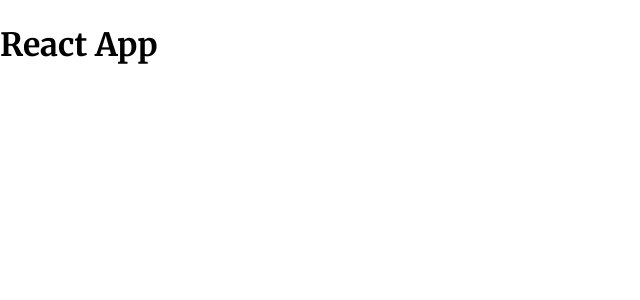
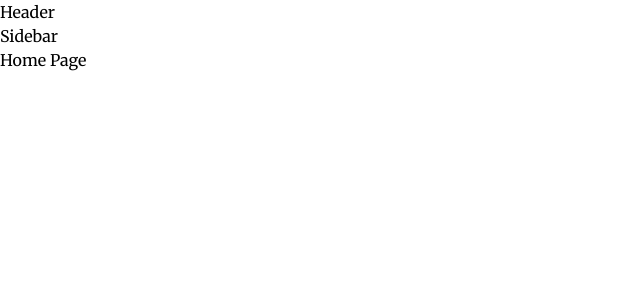
Before and after one commit to sonth38/tiktok-clone, a React (Create React App) app: page / in a window 1280 px wide. Shown: the top 300 px of the page, without its empty margins (0-640 px from the left). Built offline with nearby package versions, Linux system fonts and the light colour scheme.

Commit message:
setup and config react-router-dom

```diff
--- a/package.json
+++ b/package.json
@@ -11,6 +11,7 @@
     "react": "^18.3.1",
     "react-app-rewired": "^2.2.1",
     "react-dom": "^18.3.1",
+    "react-router-dom": "^6.24.1",
     "react-scripts": "5.0.1",
     "web-vitals": "^2.1.4"
   },
--- a/src/App.js
+++ b/src/App.js
@@ -1,9 +1,38 @@
+import { BrowserRouter as Router, Routes, Route } from 'react-router-dom';
+import { publicRoutes } from './routes';
+import { DefaultLayout } from './Layouts';
+import { Fragment } from 'react';
+
 function App() {
-  return (
-    <div className="App">
-      <h1>React App</h1>
-    </div>
-  );
+    return (
+        <Router>
+            <div className="App">
+                <Routes>
+                    {publicRoutes.map((route, index) => {
+                        const Page = route.component;
+                        let Layout = DefaultLayout;
+                        if (route.layout) {
+                            Layout = route.layout;
+                        } else if (route.layout === null) {
+                            Layout = Fragment;
+                        }
+
+                        return (
+                            <Route
+                                key={index}
+                                path={route.path}
+                                element={
+                                    <Layout>
+                                        <Page />
+                                    </Layout>
+                                }
+                            />
+                        );
+                    })}
+                </Routes>
+            </div>
+        </Router>
+    );
 }
 
 export default App;
--- /dev/null
+++ b/src/Layouts/DefaultLayout/Sidebar/index.js
@@ -0,0 +1,5 @@
+function Sidebar() {
+    return <div>Sidebar</div>;
+}
+
+export default Sidebar;
--- /dev/null
+++ b/src/Layouts/DefaultLayout/index.js
@@ -0,0 +1,16 @@
+import Header from '~/Layouts/components/Header';
+import Sidebar from './Sidebar';
+
+function DefaultLayout({ children }) {
+    return (
+        <div className="">
+            <Header />
+            <div className="container">
+                <Sidebar />
+                <div className="content">{children}</div>
+            </div>
+        </div>
+    );
+}
+
+export default DefaultLayout;
--- /dev/null
+++ b/src/Layouts/HeaderOnly/index.js
@@ -0,0 +1,14 @@
+import Header from '~/Layouts/components/Header';
+
+function HeaderOnly({ children }) {
+    return (
+        <div className="">
+            <Header />
+            <div className="container">
+                <div className="content">{children}</div>
+            </div>
+        </div>
+    );
+}
+
+export default HeaderOnly;
--- /dev/null
+++ b/src/Layouts/components/Header/index.js
@@ -0,0 +1,5 @@
+function Header() {
+    return <div>Header</div>;
+}
+
+export default Header;
--- /dev/null
+++ b/src/Layouts/index.js
@@ -0,0 +1,2 @@
+export { default as DefaultLayout } from './DefaultLayout';
+export { default as HeaderOnly } from './HeaderOnly';
--- /dev/null
+++ b/src/pages/Following/index.js
@@ -0,0 +1,5 @@
+function Following() {
+  return <div>Following Page</div>;
+}
+
+export default Following;
--- /dev/null
+++ b/src/pages/Home/index.js
@@ -0,0 +1,5 @@
+function Home() {
+  return <div>Home Page</div>;
+}
+
+export default Home;
--- /dev/null
+++ b/src/pages/Profile/index.js
@@ -0,0 +1,5 @@
+function Profile() {
+    return <div>Profile Page</div>;
+}
+
+export default Profile;
--- /dev/null
+++ b/src/pages/Upload/index.js
@@ -0,0 +1,5 @@
+function Upload() {
+    return <div>Upload Page</div>;
+}
+
+export default Upload;
--- /dev/null
+++ b/src/routes/index.js
@@ -0,0 +1,15 @@
+import Home from '~/pages/Home';
+import Following from '~/pages/Following';
+import Profile from '~/pages/Profile';
+import Upload from '~/pages/Upload';
+import { HeaderOnly } from '~/Layouts';
+
+//Public routes
+export const publicRoutes = [
+    { path: '/', component: Home },
+    { path: '/following', component: Following },
+    { path: '/profile', component: Profile, layout: null },
+    { path: '/upload', component: Upload, layout: HeaderOnly }
+];
+
+export const privateRoutes = [];
```
Also changed, not shown: 1 other file (tests, documents, lock files or other folders).
